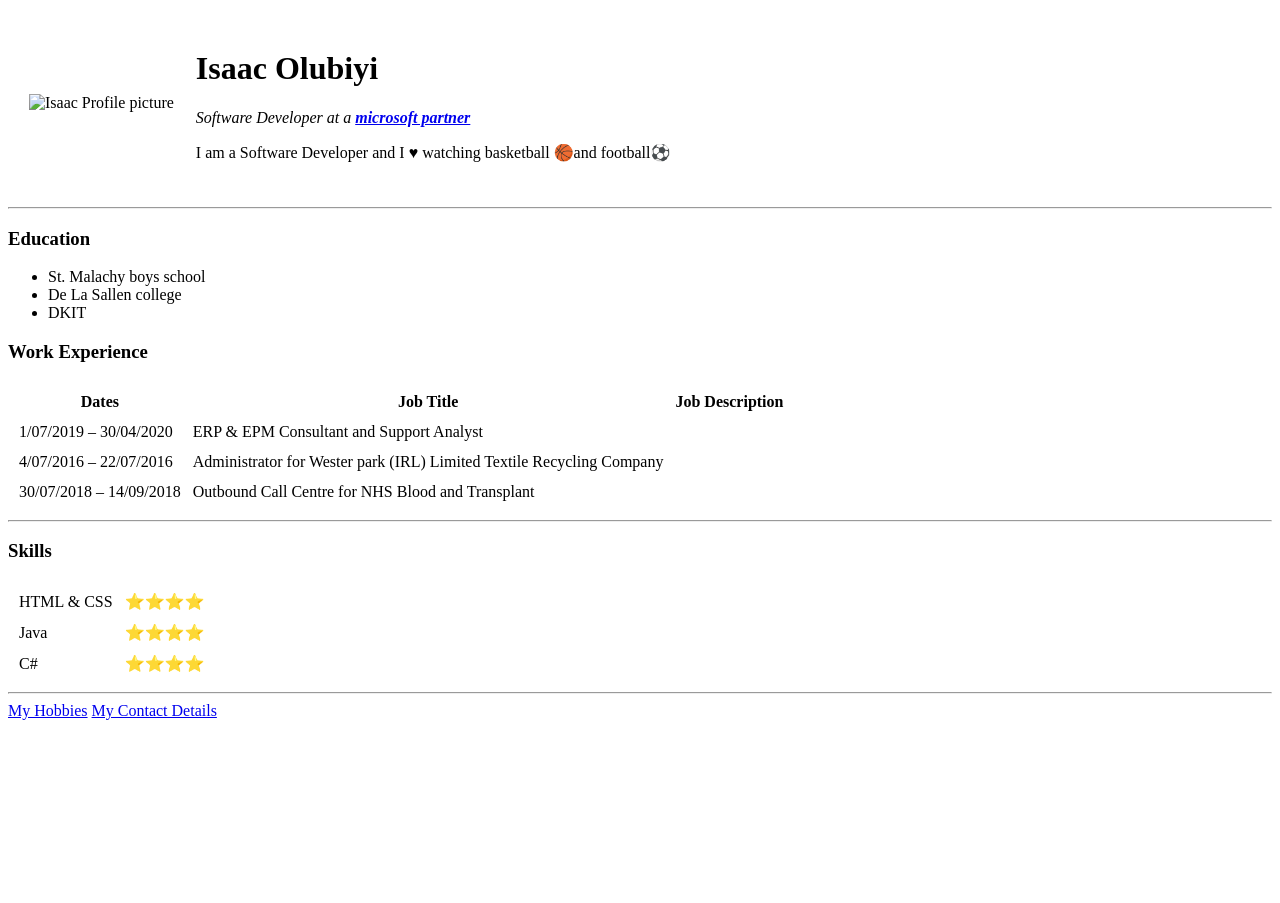
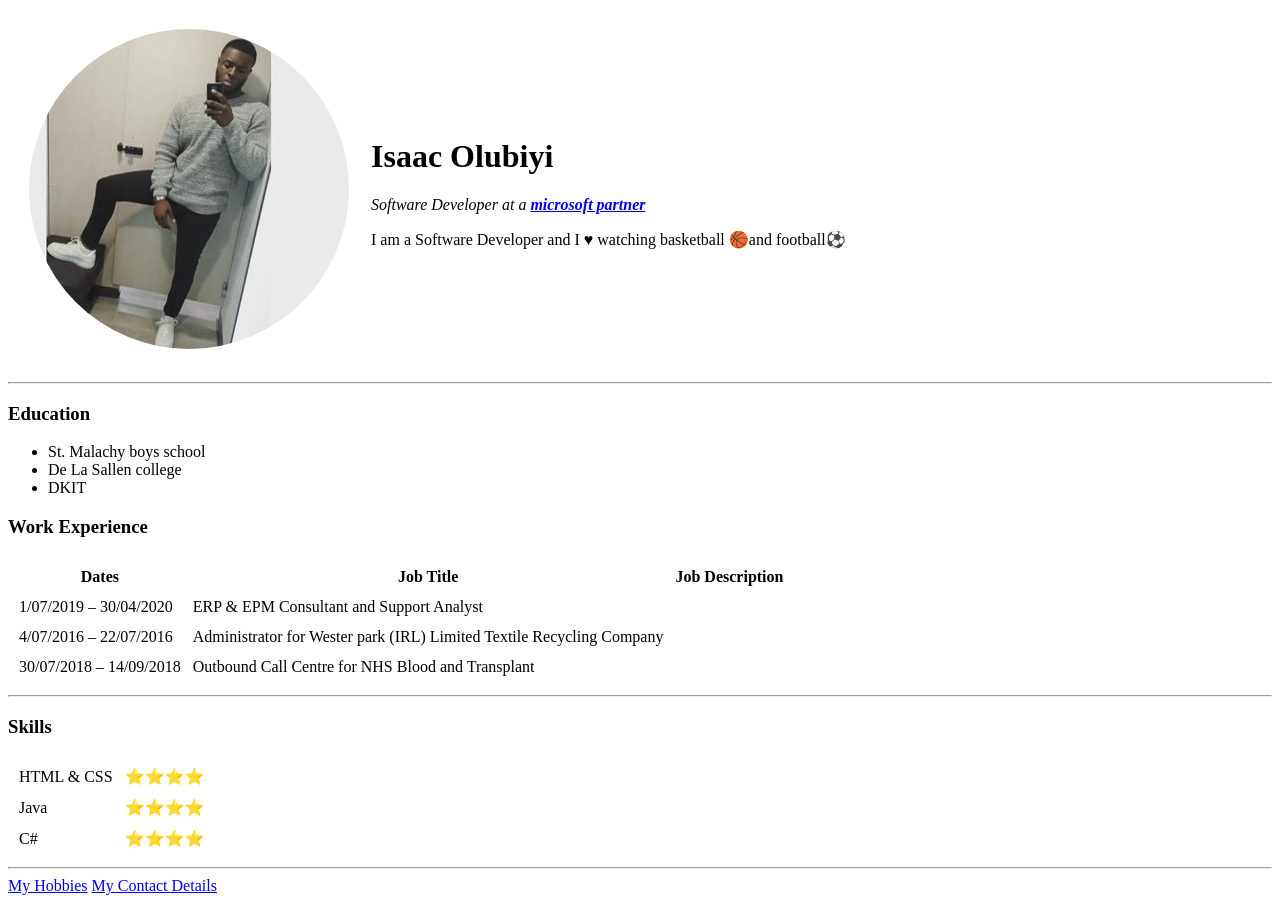
Before and after one commit to IsaacIO/CV, a plain HTML site: page index.html in a window 1280 px wide. Before the commit the page ends 800 px from the top, so only its background shows below. Drawn offline with Linux system fonts and the light colour scheme.

Commit message:
Corrected the image

```diff
--- a/index.html
+++ b/index.html
@@ -10,7 +10,7 @@
   <table cellspacing="20">
     <tr>
       <td>
-        <img src="Images/Isaac.png" alt="Isaac Profile picture" />
+        <img src="Isaac.png" alt="Isaac Profile picture" />
       </td>
       <td>
         <h1>Isaac Olubiyi</h1>
```
